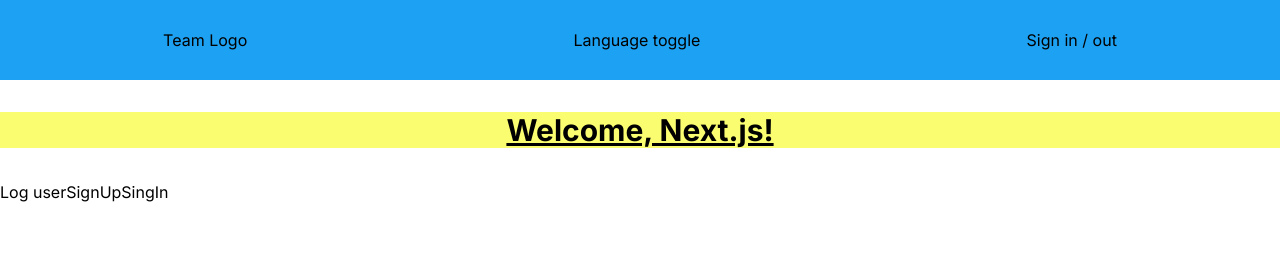
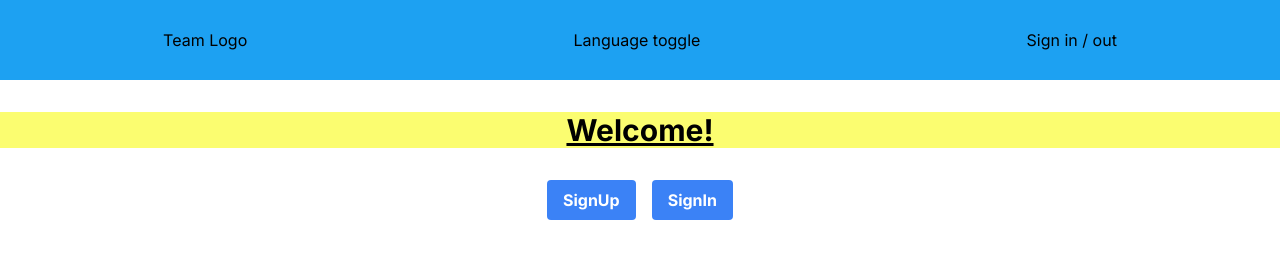
Before and after one commit to mamont79/graphiql-app, a Next.js app: page / in a window 1280 px wide. Shown: the top 270 px of the page. Built offline with nearby package versions, Linux system fonts and the light colour scheme; no server answers.

Commit message:
feat: add welcome btns

```diff
--- a/app/page.tsx
+++ b/app/page.tsx
@@ -17,9 +17,31 @@
     <div className="flex flex-col min-h-screen">
       <Header />
 
+      {!authUser && (
         <div className="flex-grow">
           <h1 className="text-3xl my-8 bg-[#fbfd70] font-bold underline text-center">
-          Welcome, Next.js!
+            Welcome!
+          </h1>
+          <div className="flex justify-center items-center">
+            <Link
+              href={'/register'}
+              className="bg-primary hover:bg-accent text-white font-bold py-2 px-4 rounded"
+            >
+              SignUp
+            </Link>
+            <Link
+              href={'/login'}
+              className="bg-primary hover:bg-accent text-white font-bold py-2 px-4 rounded ml-4"
+            >
+              SignIn
+            </Link>
+          </div>
+        </div>
+      )}
+      {authUser && (
+        <div className="flex-grow">
+          <h1 className="text-3xl my-8 bg-[#fbfd70] font-bold underline text-center">
+            {`Welcome, ${authUser.email.split('@')[0]}!`}
           </h1>
           <button
             onClick={async () => {
@@ -33,10 +55,29 @@
           >
             Log user
           </button>
-        <Link href={'/register'}>SignUp</Link>
-        <Link href={'/login'}>SingIn</Link>
+          <div className="flex justify-center items-center">
+            <Link
+              href={'/'}
+              className="bg-primary hover:bg-accent text-white font-bold py-2 px-4 rounded"
+            >
+              REST Client
+            </Link>
+            <Link
+              href={'/'}
+              className="bg-primary hover:bg-accent text-white font-bold py-2 px-4 rounded ml-4"
+            >
+              GraphiQL Client
+            </Link>
+            <Link
+              href={'/'}
+              className="bg-primary hover:bg-accent text-white font-bold py-2 px-4 rounded ml-4"
+            >
+              History
+            </Link>
+          </div>
           {authUser && <button onClick={userSignOut}>Sign Out</button>}
         </div>
+      )}
 
       <Footer />
     </div>
```
Lines whose indentation alone changed are shown as unchanged.
